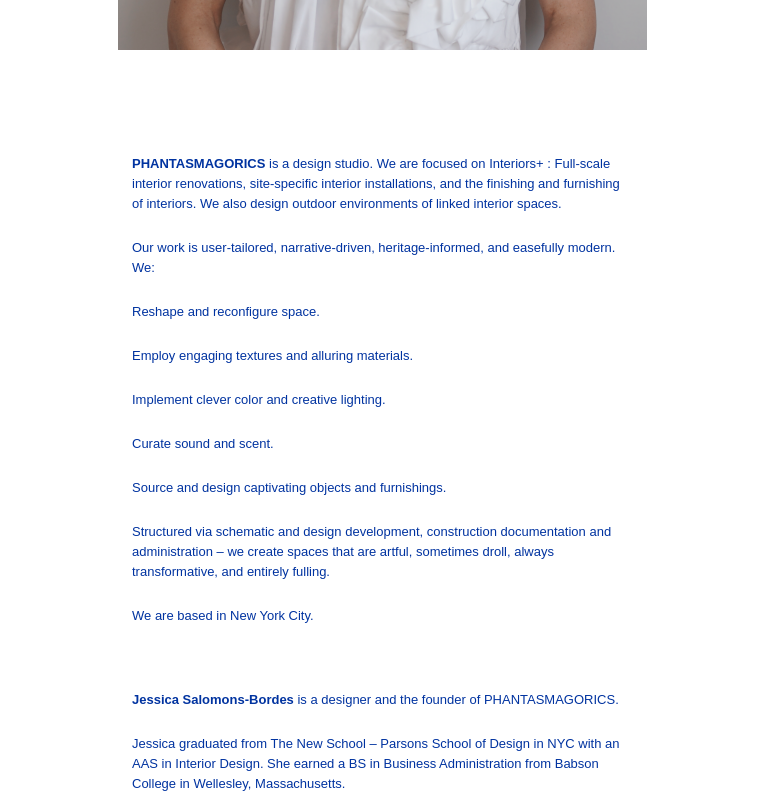
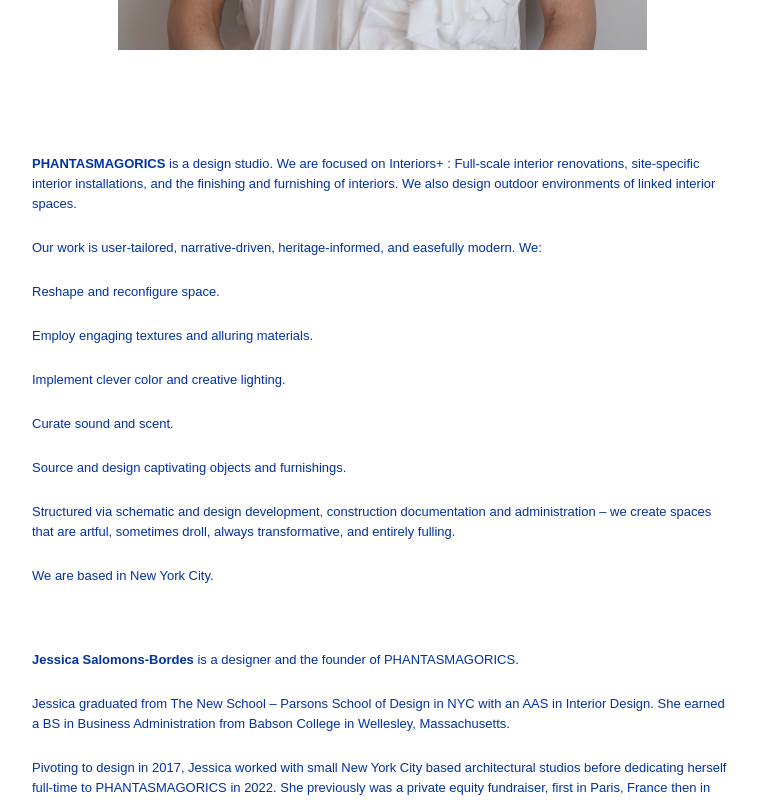
Before and after one commit to artuknees/phantasmagorics, an Angular app: page /about in a window 1280 px wide. Shown: the part 900-1700 px from the top of the page, without its empty margins (258-1016 px from the left). Built offline with nearby package versions, Linux system fonts and the light colour scheme; a web font is replaced by a local one.

Commit message:
- max width 700px for about - max width 700px for project - max width 700px for about

```diff
--- a/src/app/about/about.component.html
+++ b/src/app/about/about.component.html
@@ -3,7 +3,7 @@
   <div class="flex flex-col items-center">
     <img class="md:mt-[50px] mt-[35px]" src="assets/about/profile.png">
   </div>
-  <div class="md:mt-[80px] mt-[51px] flex flex-col max-w-[50%] mx-auto text-common leading-[20px] description">
+  <div class="md:mt-[80px] mt-[51px] flex flex-col max-w-[700px] mx-auto text-common leading-[20px] description">
     <p>
       <b>PHANTASMAGORICS</b> is a design studio. We are focused on Interiors+ : Full-scale interior
       renovations, site-specific interior installations, and the finishing and furnishing of interiors. We also
--- a/src/app/projects/genericProject/genericProject.component.html
+++ b/src/app/projects/genericProject/genericProject.component.html
@@ -22,7 +22,7 @@
       NEXT
     </button>
   </div>
-  <div class="description flex flex-col justify-center w-full md:max-w-[789px] mx-auto text-common leading-6 mt-[73px]">
+  <div class="description flex flex-col justify-center max-w-[700px] mx-auto text-common leading-6 mt-[73px]">
     <h1>{{ description.title }}</h1>
     <h2>{{ description.subTitle }}</h2>
     <h3>{{ description.boldFooter }}</h3>
--- a/src/app/terms/terms.component.html
+++ b/src/app/terms/terms.component.html
@@ -1,5 +1,5 @@
 <section class="h-full w-full flex flex-col flex-auto items-center justify-center">
-  <div class="mx-auto flex flex-col text-phantasmagorics-white lg:w-[50%] md:items-center">
+  <div class="mx-auto flex flex-col text-phantasmagorics-white md:items-center max-w-[700px]">
     <h1 class="text-title mb-[80px]">TERMS & CONDITIONS</h1>
     <p class="text-common leading-[25px]">
       All content of our web site (including text, graphics, logos, button icons, images, and software) is the property of <b>PHANTASMAGORICS LLC</b>.
```
